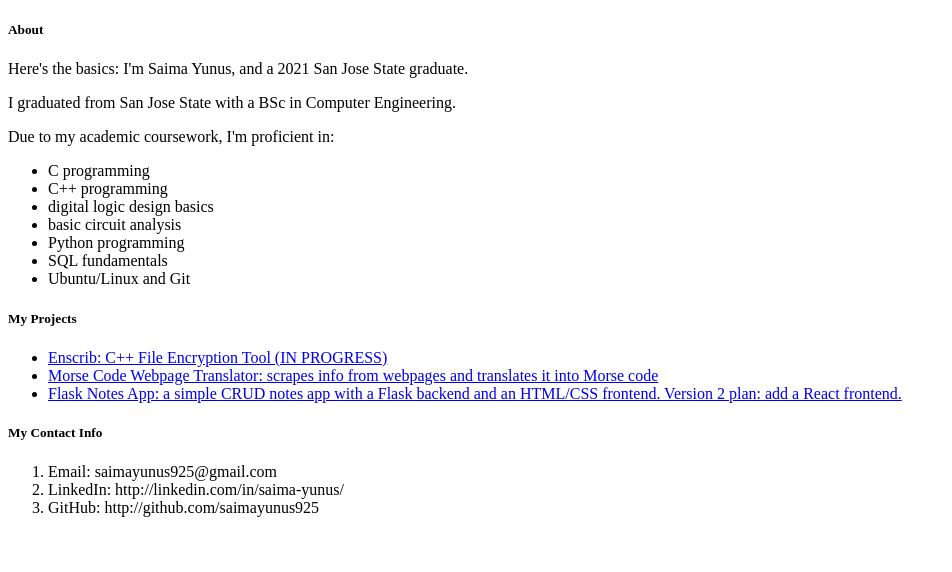
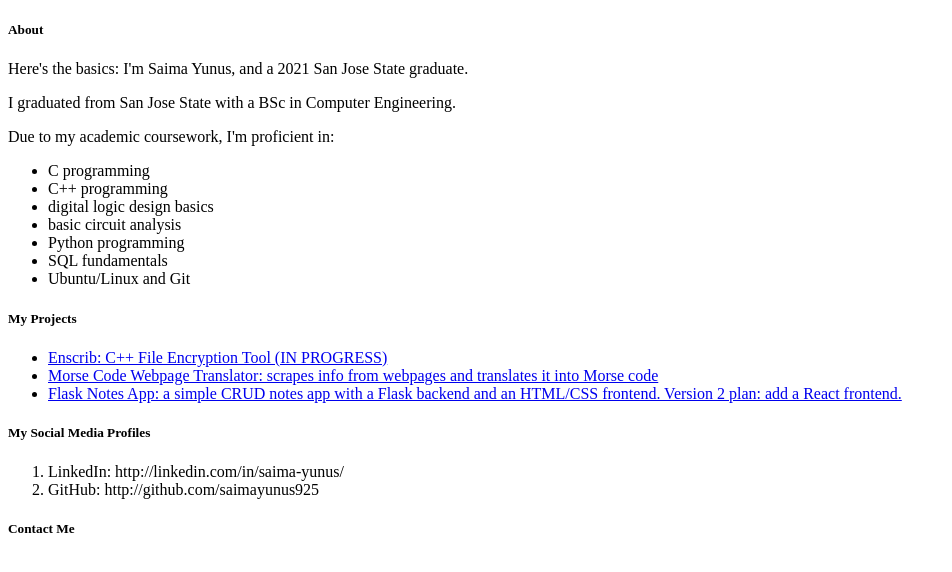
Before and after one commit to saimayunus925/Quantum-Quill-Codefolio, a plain HTML site: page index.html in a window 1280 px wide. Shown: the whole page, without its empty margins (0-952 px from the left). Drawn offline with Linux system fonts and the light colour scheme.

Commit message:
added JS file to make a contact form instead of posting my email

```diff
--- a/index.html
+++ b/index.html
@@ -32,12 +32,16 @@
         </ul>
     </div>
     <div>
-        <h5>My Contact Info</h5>
+        <h5>My Social Media Profiles</h5>
         <ol>
-            <li>Email: saimayunus925@gmail.com</li>
             <li>LinkedIn: http://linkedin.com/in/saima-yunus/</li>
             <li>GitHub: http://github.com/saimayunus925</li>
         </ol>
+        <h5>Contact Me</h5>
+        <form action="" method="post" id="contactForm" onsubmit="false">
+            <!-- contact form if people wanna email me -->
+        </form>
     </div>
+    <script src="./main.js"></script>
 </body>
 </html>
```
Also changed, not shown: main.js (added).
